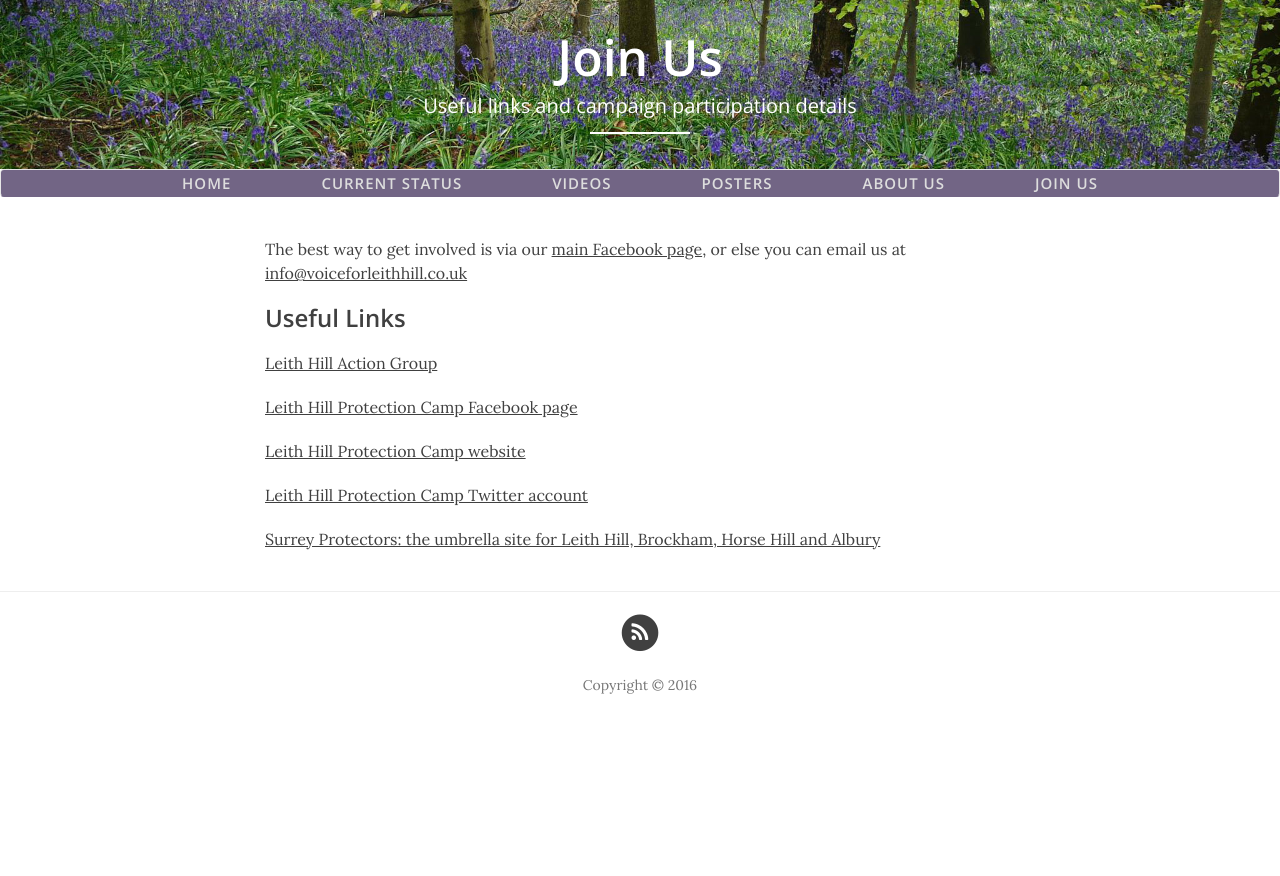
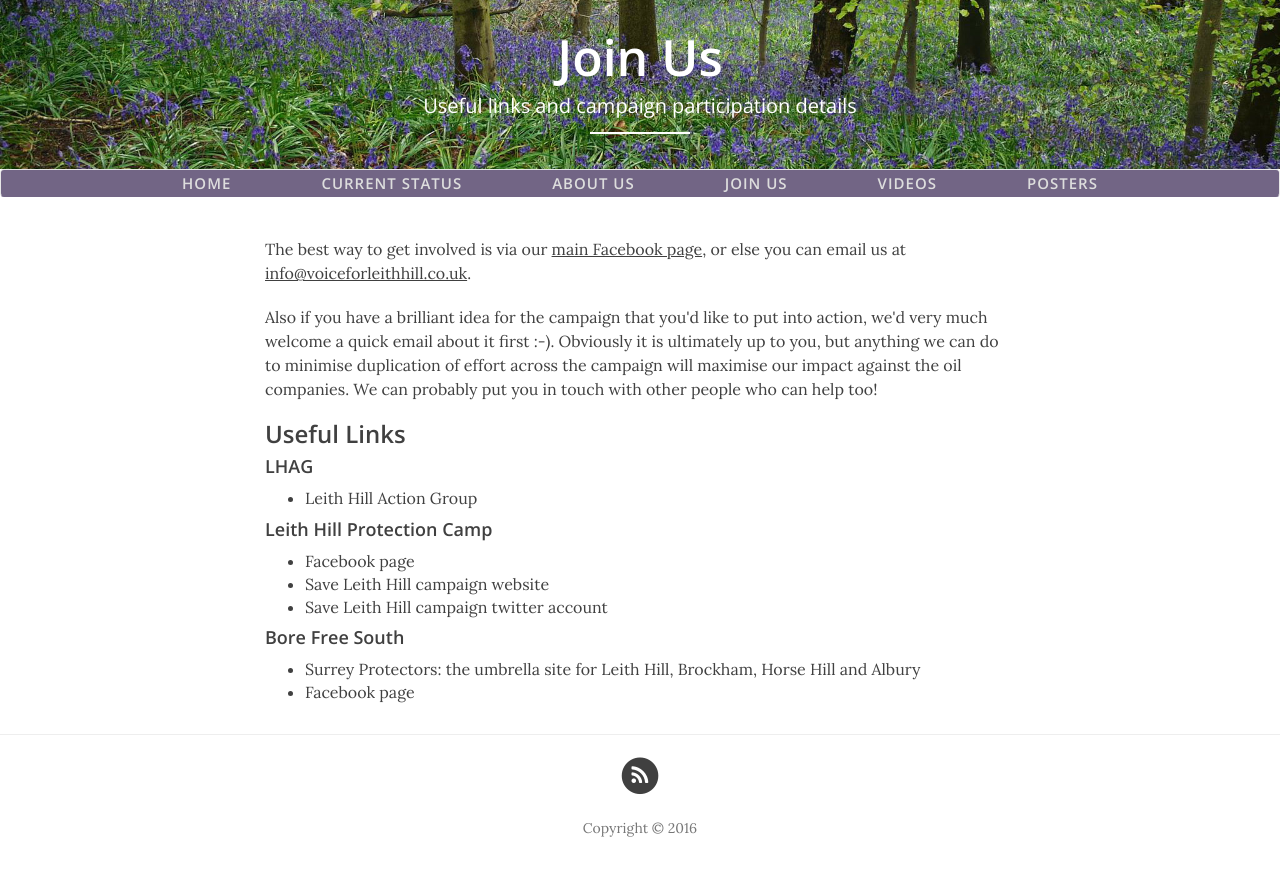
Before and after one commit to voiceforleithhill/v4lh-site-gen, a Jekyll site: the page built from contact.html, in a window 1280 px wide. Shown: the top 876 px of the page. Built offline with Jekyll 4.4.1, drawn with Linux system fonts in a browser that asks for light colours; nearby versions of some CDN libraries.

Commit message:
Links update

```diff
--- a/_includes/nav.html
+++ b/_includes/nav.html
@@ -46,16 +46,16 @@
                     <a href="{{ site.baseurl }}/status">Current Status</a>
                 </li>
                 <li>
+                    <a href="{{ site.baseurl }}/about">About Us</a>
+                </li>
+                <li>
+                    <a href="{{ site.baseurl }}/contact">Join Us</a>
+                </li>
+                <li>
                     <a href="{{ site.baseurl }}/video">Videos</a>
                 </li>
                 <li>
                     <a href="{{ site.baseurl }}/posters">Posters</a>
-                </li>
-                <li>
-                    <a href="{{ site.baseurl }}/about">About Us</a>
-                </li>
-                <li>
-                    <a href="{{ site.baseurl }}/contact">Join Us</a>
                 </li>
             </ul>
         </div>
--- a/contact.html
+++ b/contact.html
@@ -5,16 +5,25 @@ subtitle: "Useful links and campaign participation details"
 header-img: "img/banner.jpg"
 ---
 
-<p>The best way to get involved is via our <a href="https://www.facebook.com/groups/1745727365657821/">main Facebook page</a>, or else you can email us at <a href="mailto:info@voiceforleithhill.co.uk">info@voiceforleithhill.co.uk</a></p>
+<p>The best way to get involved is via our <a href="https://www.facebook.com/groups/1745727365657821/">main Facebook page</a>, or else you can email us at <a href="mailto:info@voiceforleithhill.co.uk">info@voiceforleithhill.co.uk</a>.</p>
+
+<p>Also if you have a brilliant idea for the campaign that you'd like to put into action, we'd very much welcome a quick email about it first :-). Obviously it is ultimately up to you, but anything we can do to minimise duplication of effort across the campaign will maximise our impact against the oil companies. We can probably put you in touch with other people who can help too!</p>
 
 <h3>Useful Links</h3>
 
-<p><a href="http://www.surreycommunity.info/lhag/">Leith Hill Action Group</a></p>
+<h4>LHAG</h4>
+<ul>
+<li><a href="http://www.surreycommunity.info/lhag/">Leith Hill Action Group</a></li>
+</ul>
 
-<p><a href="https://www.facebook.com/groups/LeithHillCamp/">Leith Hill Protection Camp Facebook page</a></p>
-
-<p><a href="https://saveleithhill.com/">Leith Hill Protection Camp website</a></p>
-
-<p><a href="https://twitter.com/SaveLeithHill">Leith Hill Protection Camp Twitter account</a></p>
-
-<p><a href="">Surrey Protectors: the umbrella site for Leith Hill, Brockham, Horse Hill and Albury</a></p>
+<h4>Leith Hill Protection Camp</h4>
+<ul>
+<li><a href="https://www.facebook.com/groups/LeithHillCamp/">Facebook page</a></li>
+<li><a href="https://saveleithhill.com/">Save Leith Hill campaign website</a></li>
+<li><a href="https://twitter.com/SaveLeithHill">Save Leith Hill campaign twitter account</a></li>
+</ul>
+<h4>Bore Free South</h4>
+<ul>
+<li><a href="http://surreyprotectors.com/">Surrey Protectors: the umbrella site for Leith Hill, Brockham, Horse Hill and Albury</a></li>
+<li><a href="https://www.facebook.com/borefreesouth/">Facebook page</a></li>
+</ul>
```
